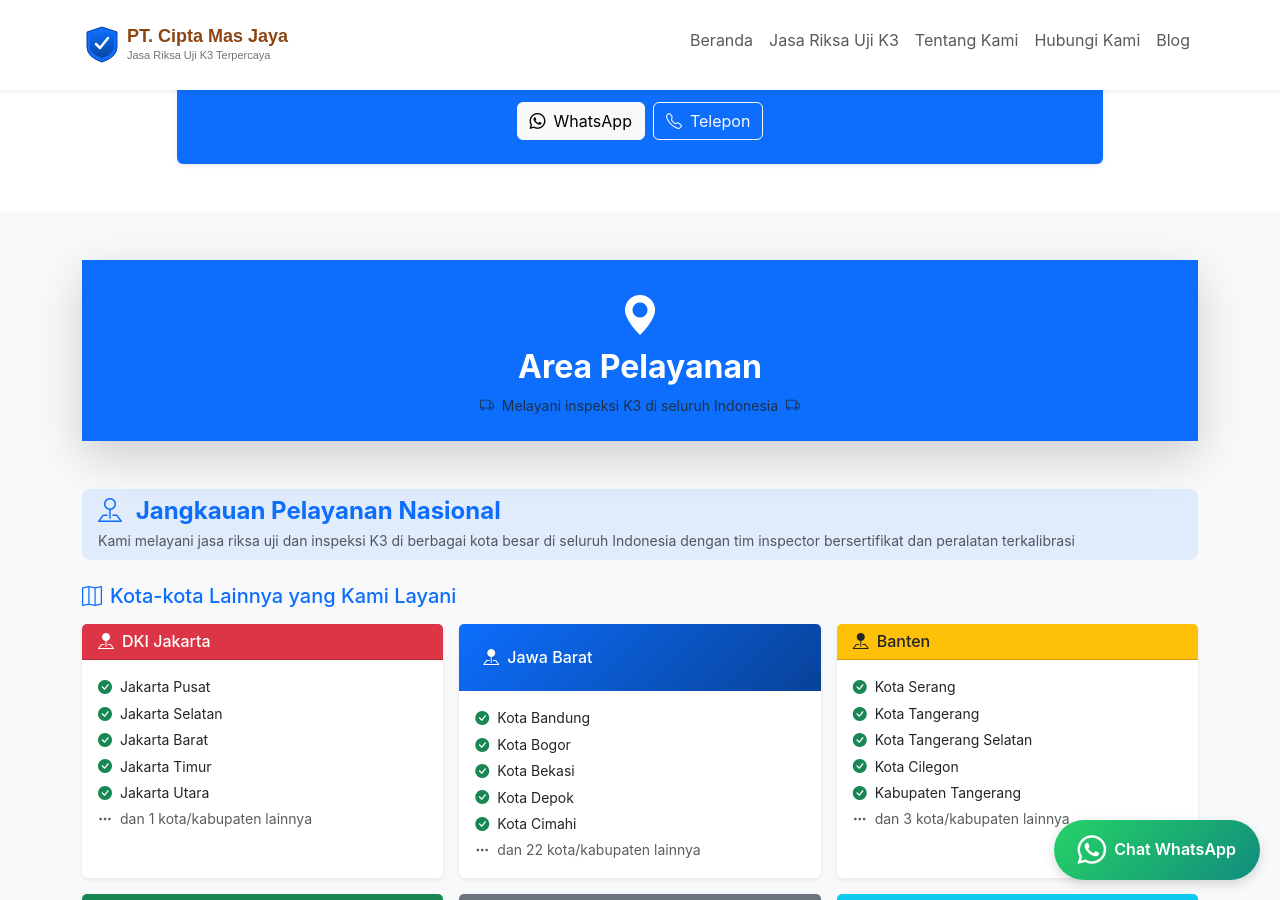
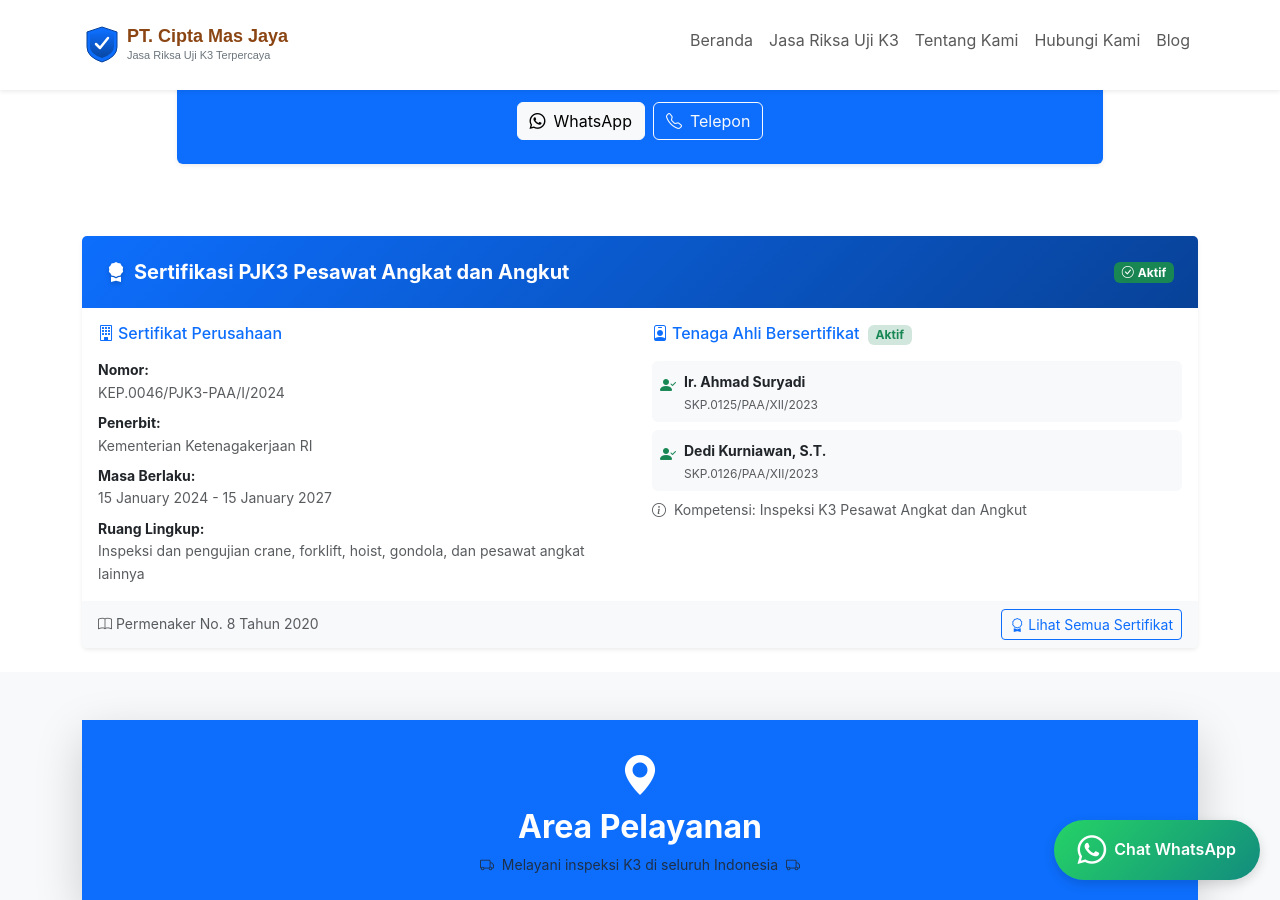
Before and after one commit to ciptamasjaya/cmj.github.io, a Jekyll site: the page built from _services/riksa-uji-pesawat-angkat-angkut/riksa-uji-forklift/riksa-uji-forklift.md, in a window 1280 px wide and 900 px high, scrolled down 7777 px. Built offline with Jekyll 4.4.1, drawn with Linux system fonts in a browser that asks for light colours.

Commit message:
Add Certification schema and block for PJK3 credentials
   - Add certifications.yml with 6 service categories
   - Add schema--certifications.html (Certification + EducationalOccupationalCredential)
   - Add block--certifications.html with full/single mode support
   - Full mode: displays all 6 categories (for About page)
   - Single mode: displays by certification_category (for Service page)
   - Add certification_category to forklift service frontmatter

```diff
--- /dev/null
+++ b/_data/certifications.yml
@@ -0,0 +1,162 @@
+# Certifications Data for PT. Cipta Mas Jaya
+# Data sertifikat PJK3 perusahaan dan tenaga ahli per kategori layanan
+#
+# Schema: Certification (company) + EducationalOccupationalCredential (expert)
+# Reference: https://schema.org/Certification
+
+certifications:
+  - category_id: "pesawat-uap"
+    category_name: "Pesawat Uap dan Bejana Tekan"
+    category_slug: "pesawat-uap"
+    regulation: "Permenaker No. 37 Tahun 2016"
+    company:
+      name: "Sertifikat PJK3 Pesawat Uap dan Bejana Tekan"
+      number: "KEP.0045/PJK3-PUBT/I/2024"
+      issued_by: "Kementerian Ketenagakerjaan RI"
+      valid_from: "2024-01-15"
+      expires: "2027-01-15"
+      status: "active"
+      logo: "/assets/images/certifications/pjk3-pesawat-uap.png"
+      scope: "Inspeksi dan pengujian boiler, pressure vessel, autoclave, dan bejana tekan lainnya"
+    expert:
+      name: "SKP Ahli K3 Pesawat Uap dan Bejana Tekan"
+      holders:
+        - name: "Ir. Budi Santoso, M.T."
+          number: "SKP.0123/PUBT/XII/2023"
+        - name: "Agus Wijaya, S.T."
+          number: "SKP.0124/PUBT/XII/2023"
+      issued_by: "Kementerian Ketenagakerjaan RI"
+      valid_from: "2023-12-01"
+      expires: "2026-12-01"
+      status: "active"
+      competency: "Inspeksi K3 Pesawat Uap dan Bejana Tekan"
+
+  - category_id: "pesawat-angkat"
+    category_name: "Pesawat Angkat dan Angkut"
+    category_slug: "riksa-uji-pesawat-angkat-angkut"
+    regulation: "Permenaker No. 8 Tahun 2020"
+    company:
+      name: "Sertifikat PJK3 Pesawat Angkat dan Angkut"
+      number: "KEP.0046/PJK3-PAA/I/2024"
+      issued_by: "Kementerian Ketenagakerjaan RI"
+      valid_from: "2024-01-15"
+      expires: "2027-01-15"
+      status: "active"
+      logo: "/assets/images/certifications/pjk3-pesawat-angkat.png"
+      scope: "Inspeksi dan pengujian crane, forklift, hoist, gondola, dan pesawat angkat lainnya"
+    expert:
+      name: "SKP Ahli K3 Pesawat Angkat dan Angkut"
+      holders:
+        - name: "Ir. Ahmad Suryadi"
+          number: "SKP.0125/PAA/XII/2023"
+        - name: "Dedi Kurniawan, S.T."
+          number: "SKP.0126/PAA/XII/2023"
+      issued_by: "Kementerian Ketenagakerjaan RI"
+      valid_from: "2023-12-01"
+      expires: "2026-12-01"
+      status: "active"
+      competency: "Inspeksi K3 Pesawat Angkat dan Angkut"
+
+  - category_id: "pesawat-tenaga"
+    category_name: "Pesawat Tenaga dan Produksi"
+    category_slug: "pesawat-tenaga"
+    regulation: "Permenaker No. 38 Tahun 2016"
+    company:
+      name: "Sertifikat PJK3 Pesawat Tenaga dan Produksi"
+      number: "KEP.0047/PJK3-PTP/I/2024"
+      issued_by: "Kementerian Ketenagakerjaan RI"
+      valid_from: "2024-01-15"
+      expires: "2027-01-15"
+      status: "active"
+      logo: "/assets/images/certifications/pjk3-pesawat-tenaga.png"
+      scope: "Inspeksi dan pengujian mesin produksi, generator, kompresor, dan pesawat tenaga lainnya"
+    expert:
+      name: "SKP Ahli K3 Pesawat Tenaga dan Produksi"
+      holders:
+        - name: "Hendra Pratama, S.T., M.Eng."
+          number: "SKP.0127/PTP/XII/2023"
+        - name: "Rudi Hermawan, S.T."
+          number: "SKP.0128/PTP/XII/2023"
+      issued_by: "Kementerian Ketenagakerjaan RI"
+      valid_from: "2023-12-01"
+      expires: "2026-12-01"
+      status: "active"
+      competency: "Inspeksi K3 Pesawat Tenaga dan Produksi"
+
+  - category_id: "elevator-eskalator"
+    category_name: "Elevator dan Eskalator"
+    category_slug: "elevator-eskalator"
+    regulation: "Permenaker No. 6 Tahun 2017"
+    company:
+      name: "Sertifikat PJK3 Elevator dan Eskalator"
+      number: "KEP.0048/PJK3-EE/I/2024"
+      issued_by: "Kementerian Ketenagakerjaan RI"
+      valid_from: "2024-01-15"
+      expires: "2027-01-15"
+      status: "active"
+      logo: "/assets/images/certifications/pjk3-elevator.png"
+      scope: "Inspeksi dan pengujian lift penumpang, lift barang, eskalator, dan moving walk"
+    expert:
+      name: "SKP Ahli K3 Elevator dan Eskalator"
+      holders:
+        - name: "Ir. Faisal Rahman"
+          number: "SKP.0129/EE/XII/2023"
+        - name: "Bambang Sutrisno, S.T."
+          number: "SKP.0130/EE/XII/2023"
+      issued_by: "Kementerian Ketenagakerjaan RI"
+      valid_from: "2023-12-01"
+      expires: "2026-12-01"
+      status: "active"
+      competency: "Inspeksi K3 Elevator dan Eskalator"
+
+  - category_id: "instalasi-listrik-petir"
+    category_name: "Instalasi Listrik dan Penyalur Petir"
+    category_slug: "instalasi-listrik-petir"
+    regulation: "Permenaker No. 12 Tahun 2015"
+    company:
+      name: "Sertifikat PJK3 Instalasi Listrik dan Penyalur Petir"
+      number: "KEP.0049/PJK3-ILP/I/2024"
+      issued_by: "Kementerian Ketenagakerjaan RI"
+      valid_from: "2024-01-15"
+      expires: "2027-01-15"
+      status: "active"
+      logo: "/assets/images/certifications/pjk3-listrik.png"
+      scope: "Inspeksi dan pengujian instalasi listrik, panel, trafo, grounding, dan penangkal petir"
+    expert:
+      name: "SKP Ahli K3 Listrik"
+      holders:
+        - name: "Ir. Joko Widodo, M.T."
+          number: "SKP.0131/ILP/XII/2023"
+        - name: "Eko Prasetyo, S.T."
+          number: "SKP.0132/ILP/XII/2023"
+      issued_by: "Kementerian Ketenagakerjaan RI"
+      valid_from: "2023-12-01"
+      expires: "2026-12-01"
+      status: "active"
+      competency: "Inspeksi K3 Instalasi Listrik dan Penyalur Petir"
+
+  - category_id: "proteksi-kebakaran"
+    category_name: "Proteksi Kebakaran"
+    category_slug: "proteksi-kebakaran"
+    regulation: "Permenaker No. 4 Tahun 1980"
+    company:
+      name: "Sertifikat PJK3 Proteksi Kebakaran"
+      number: "KEP.0050/PJK3-PK/I/2024"
+      issued_by: "Kementerian Ketenagakerjaan RI"
+      valid_from: "2024-01-15"
+      expires: "2027-01-15"
+      status: "active"
+      logo: "/assets/images/certifications/pjk3-kebakaran.png"
+      scope: "Inspeksi dan pengujian APAR, hydrant, sprinkler, fire alarm, dan sistem proteksi kebakaran"
+    expert:
+      name: "SKP Ahli K3 Proteksi Kebakaran"
+      holders:
+        - name: "Ir. Slamet Riyadi"
+          number: "SKP.0133/PK/XII/2023"
+        - name: "Wahyu Nugroho, S.T."
+          number: "SKP.0134/PK/XII/2023"
+      issued_by: "Kementerian Ketenagakerjaan RI"
+      valid_from: "2023-12-01"
+      expires: "2026-12-01"
+      status: "active"
+      competency: "Inspeksi K3 Proteksi Kebakaran"
--- /dev/null
+++ b/_includes/reusable/block--certifications.html
@@ -0,0 +1,289 @@
+{% comment %}
+============================================================================
+Block: Certifications (Sertifikasi PJK3)
+============================================================================
+
+@file        block--certifications.html
+@path        _includes/reusable/block--certifications.html
+@type        Block (reusable)
+@description Displays PJK3 company and expert certifications
+@author      arisciwek
+@created     2025-11-26
+
+Features:
+- H2 heading with icon
+- Card-based layout for each certification category
+- Shows company certificate and expert certificates
+- Status badge (active/expired)
+- Responsive grid layout
+- Supports full mode (all categories) and single mode (by category)
+
+Data Source:
+- site.data.certifications
+
+Usage:
+------
+Full mode (About page - show all categories):
+{% include reusable/block--certifications.html %}
+{% include reusable/block--certifications.html mode="full" %}
+
+Single mode (Service page - show by category):
+{% include reusable/block--certifications.html mode="single" category="pesawat-angkat" %}
+
+Parameters:
+- mode: "full" (default) or "single"
+- category: category_id to filter (required for single mode)
+- show_experts: true/false (default: true)
+- limit: number of categories to show in full mode (default: all)
+
+============================================================================
+{% endcomment %}
+
+{% assign mode = include.mode | default: "full" %}
+{% assign show_experts = include.show_experts | default: true %}
+{% assign cert_limit = include.limit | default: 100 %}
+{% assign filter_category = include.category %}
+
+{% comment %} Get certifications based on mode {% endcomment %}
+{% if mode == "single" and filter_category %}
+  {% assign filtered_certs = site.data.certifications.certifications | where: "category_id", filter_category %}
+{% else %}
+  {% assign filtered_certs = site.data.certifications.certifications %}
+{% endif %}
+
+{% if filtered_certs.size > 0 %}
+
+{% comment %} ==================== SINGLE MODE (Service Page) ==================== {% endcomment %}
+{% if mode == "single" %}
+{% assign cert = filtered_certs | first %}
+{% assign today = 'now' | date: '%Y-%m-%d' %}
+{% assign is_company_active = true %}
+{% assign is_expert_active = true %}
+{% if cert.company.expires < today %}{% assign is_company_active = false %}{% endif %}
+{% if cert.expert.expires < today %}{% assign is_expert_active = false %}{% endif %}
+
+<section id="sertifikasi" class="py-4">
+  <div class="container">
+    <div class="card border-0 shadow-sm">
+      <!-- Card Header -->
+      <div class="card-header bg-primary text-white">
+        <div class="d-flex align-items-center justify-content-between">
+          <h3 class="h5 mb-0 fw-bold">
+            <i class="bi bi-award-fill me-2"></i>Sertifikasi PJK3 {{ cert.category_name }}
+          </h3>
+          {% if is_company_active %}
+          <span class="badge bg-success"><i class="bi bi-check-circle me-1"></i>Aktif</span>
+          {% else %}
+          <span class="badge bg-danger"><i class="bi bi-x-circle me-1"></i>Expired</span>
+          {% endif %}
+        </div>
+      </div>
+
+      <div class="card-body">
+        <div class="row">
+          <!-- Company Certificate -->
+          <div class="col-md-6 mb-3 mb-md-0">
+            <h4 class="h6 text-primary mb-3">
+              <i class="bi bi-building me-1"></i>Sertifikat Perusahaan
+            </h4>
+            <ul class="list-unstyled small mb-0">
+              <li class="mb-2">
+                <strong>Nomor:</strong><br>
+                <span class="text-muted">{{ cert.company.number }}</span>
+              </li>
+              <li class="mb-2">
+                <strong>Penerbit:</strong><br>
+                <span class="text-muted">{{ cert.company.issued_by }}</span>
+              </li>
+              <li class="mb-2">
+                <strong>Masa Berlaku:</strong><br>
+                <span class="text-muted">{{ cert.company.valid_from | date: "%d %B %Y" }} - {{ cert.company.expires | date: "%d %B %Y" }}</span>
+              </li>
+              <li class="mb-0">
+                <strong>Ruang Lingkup:</strong><br>
+                <span class="text-muted">{{ cert.company.scope }}</span>
+              </li>
+            </ul>
+          </div>
+
+          <!-- Expert Certificates -->
+          {% if show_experts %}
+          <div class="col-md-6">
+            <h4 class="h6 text-primary mb-3">
+              <i class="bi bi-person-badge me-1"></i>Tenaga Ahli Bersertifikat
+              {% if is_expert_active %}
+              <span class="badge bg-success-subtle text-success ms-1">Aktif</span>
+              {% else %}
+              <span class="badge bg-danger-subtle text-danger ms-1">Expired</span>
+              {% endif %}
+            </h4>
+            <div class="row g-2">
+              {% for holder in cert.expert.holders %}
+              <div class="col-12">
+                <div class="bg-light rounded p-2">
+                  <div class="d-flex align-items-start">
+                    <i class="bi bi-person-check-fill text-success me-2 mt-1"></i>
+                    <div>
+                      <strong class="small">{{ holder.name }}</strong>
+                      <span class="d-block text-muted" style="font-size: 0.75em;">{{ holder.number }}</span>
+                    </div>
+                  </div>
+                </div>
+              </div>
+              {% endfor %}
+            </div>
+            <p class="small text-muted mt-2 mb-0">
+              <i class="bi bi-info-circle me-1"></i>
+              Kompetensi: {{ cert.expert.competency }}
+            </p>
+          </div>
+          {% endif %}
+        </div>
+      </div>
+
+      <!-- Card Footer -->
+      <div class="card-footer bg-light border-0">
+        <div class="d-flex align-items-center justify-content-between">
+          <small class="text-muted">
+            <i class="bi bi-book me-1"></i>{{ cert.regulation }}
+          </small>
+          <a href="{{ site.baseurl }}/about/#sertifikasi" class="btn btn-sm btn-outline-primary">
+            <i class="bi bi-award me-1"></i>Lihat Semua Sertifikat
+          </a>
+        </div>
+      </div>
+    </div>
+  </div>
+</section>
+
+{% comment %} ==================== FULL MODE (About Page) ==================== {% endcomment %}
+{% else %}
+
+<section id="sertifikasi" class="py-5 bg-light">
+  <div class="container">
+    <!-- Header Section -->
+    <div class="text-center mb-5">
+      <div class="card border-0 shadow-lg">
+        <div class="card-body text-white text-center py-4 px-3 bg-primary">
+          <i class="bi bi-award-fill mb-2 fs-1"></i>
+          <h2 class="h2 mb-0 fw-bold text-white">Sertifikasi PJK3 Resmi</h2>
+          <p class="mb-0 mt-2 small" style="opacity: 0.85;">
+            <i class="bi bi-shield-check me-1"></i>
+            Terdaftar dan Diakui Kementerian Ketenagakerjaan RI
+            <i class="bi bi-shield-check ms-1"></i>
+          </p>
+        </div>
+      </div>
+    </div>
+
+    <!-- Intro -->
+    <div class="mb-4">
+      <div class="d-flex align-items-center mb-3">
+        <div class="bg-primary bg-opacity-10 px-3 py-2 rounded-3 flex-grow-1">
+          <h3 class="h4 mb-0 text-primary fw-bold">
+            <i class="bi bi-patch-check-fill text-primary me-2"></i>
+            Sertifikat Perusahaan & Tenaga Ahli
+          </h3>
+          <p class="small text-muted mb-0 mt-1">PT. Cipta Mas Jaya memiliki sertifikat PJK3 untuk {{ site.data.certifications.certifications.size }} bidang layanan K3</p>
+        </div>
+      </div>
+    </div>
+
+    <!-- Certification Cards -->
+    <div class="row g-4">
+      {% for cert in filtered_certs limit: cert_limit %}
+      {% assign today = 'now' | date: '%Y-%m-%d' %}
+      {% assign is_company_active = true %}
+      {% assign is_expert_active = true %}
+      {% if cert.company.expires < today %}{% assign is_company_active = false %}{% endif %}
+      {% if cert.expert.expires < today %}{% assign is_expert_active = false %}{% endif %}
+
+      <div class="col-md-6 col-lg-4">
+        <div class="card border-0 shadow-sm h-100">
+          <!-- Card Header -->
+          <div class="card-header bg-primary text-white">
+            <div class="d-flex align-items-center justify-content-between">
+              <h4 class="h6 mb-0 fw-bold">
+                <i class="bi bi-folder-fill me-2"></i>{{ cert.category_name }}
+              </h4>
+              {% if is_company_active %}
+              <span class="badge bg-success"><i class="bi bi-check-circle me-1"></i>Aktif</span>
+              {% else %}
+              <span class="badge bg-danger"><i class="bi bi-x-circle me-1"></i>Expired</span>
+              {% endif %}
+            </div>
+          </div>
+
+          <div class="card-body">
+            <!-- Company Certificate -->
+            <div class="mb-3 pb-3 border-bottom">
+              <h5 class="h6 text-primary mb-2">
+                <i class="bi bi-building me-1"></i>Sertifikat Perusahaan
+              </h5>
+              <ul class="list-unstyled small mb-0">
+                <li class="mb-1">
+                  <strong>No:</strong> {{ cert.company.number }}
+                </li>
+                <li class="mb-1">
+                  <strong>Penerbit:</strong> {{ cert.company.issued_by }}
+                </li>
+                <li class="mb-1">
+                  <strong>Berlaku:</strong> {{ cert.company.valid_from | date: "%d/%m/%Y" }} - {{ cert.company.expires | date: "%d/%m/%Y" }}
+                </li>
+              </ul>
+            </div>
+
+            <!-- Expert Certificates -->
+            {% if show_experts %}
+            <div>
+              <h5 class="h6 text-primary mb-2">
+                <i class="bi bi-person-badge me-1"></i>Tenaga Ahli Bersertifikat
+                {% if is_expert_active %}
+                <span class="badge bg-success-subtle text-success ms-1">Aktif</span>
+                {% else %}
+                <span class="badge bg-danger-subtle text-danger ms-1">Expired</span>
+                {% endif %}
+              </h5>
+              <ul class="list-unstyled small mb-0">
+                {% for holder in cert.expert.holders %}
+                <li class="mb-1">
+                  <i class="bi bi-person-check-fill text-success me-1"></i>
+                  {{ holder.name }}
+                  <span class="text-muted d-block ms-3" style="font-size: 0.8em;">{{ holder.number }}</span>
+                </li>
+                {% endfor %}
+              </ul>
+            </div>
+            {% endif %}
+          </div>
+
+          <!-- Card Footer -->
+          <div class="card-footer bg-light border-0">
+            <small class="text-muted">
+              <i class="bi bi-book me-1"></i>{{ cert.regulation }}
+            </small>
+          </div>
+        </div>
+      </div>
+      {% endfor %}
+    </div>
+
+    <!-- Summary -->
+    <div class="mt-4">
+      <div class="card border-0 shadow-sm bg-primary text-white">
+        <div class="card-body py-3">
+          <div class="d-flex align-items-center">
+            <i class="bi bi-info-circle-fill fs-3 me-3"></i>
+            <div>
+              <p class="mb-1 fw-bold">Mengapa Memilih PJK3 Bersertifikat?</p>
+              <p class="mb-0 small">Sertifikat riksa uji yang diterbitkan oleh PJK3 bersertifikat diakui secara resmi oleh Kemnaker RI dan memenuhi persyaratan kepatuhan K3 perusahaan Anda.</p>
+            </div>
+          </div>
+        </div>
+      </div>
+    </div>
+  </div>
+</section>
+
+{% endif %}
+{% endif %}
--- /dev/null
+++ b/_includes/schema/schema--certifications.html
@@ -0,0 +1,87 @@
+{% comment %}
+============================================================================
+Schema: Certifications (schema--certifications.html)
+============================================================================
+
+@file        schema--certifications.html
+@path        _includes/schema/schema--certifications.html
+@type        Schema (Certification + EducationalOccupationalCredential)
+@description Schema markup for PJK3 company and expert certifications
+@author      arisciwek
+@created     2025-11-26
+
+Data Source:
+------------
+Data from _data/certifications.yml
+
+Schema Types:
+-------------
+- Certification: For company PJK3 certificates (issued by Kemnaker)
+- EducationalOccupationalCredential: For expert SKP certificates
+
+Usage:
+------
+{% include schema/schema--certifications.html %}
+
+Reference:
+----------
+https://schema.org/Certification
+https://schema.org/EducationalOccupationalCredential
+
+============================================================================
+{% endcomment %}
+
+{% if site.data.certifications.certifications.size > 0 %}
+<script type="application/ld+json">
+{
+  "@context": "https://schema.org",
+  "@graph": [
+    {%- for cert in site.data.certifications.certifications -%}
+    {
+      "@type": "Certification",
+      "@id": "{{ site.url }}{{ site.baseurl }}/#certification-{{ cert.category_id }}",
+      "name": "{{ cert.company.name | escape }}",
+      "description": "{{ cert.company.scope | escape }}",
+      "certificationIdentification": "{{ cert.company.number }}",
+      "certificationStatus": "https://schema.org/CertificationActive",
+      "about": {
+        "@id": "{{ site.url }}{{ site.baseurl }}/#localbusiness"
+      },
+      "issuedBy": {
+        "@type": "GovernmentOrganization",
+        "name": "{{ cert.company.issued_by }}",
+        "url": "https://kemnaker.go.id"
+      },
+      "validFrom": "{{ cert.company.valid_from }}",
+      "expires": "{{ cert.company.expires }}",
+      "validIn": {
+        "@type": "Country",
+        "name": "Indonesia"
+      }{% if cert.company.logo %},
+      "logo": "{{ cert.company.logo | absolute_url }}"{% endif %}
+    },
+    {
+      "@type": "EducationalOccupationalCredential",
+      "@id": "{{ site.url }}{{ site.baseurl }}/#credential-{{ cert.category_id }}",
+      "name": "{{ cert.expert.name | escape }}",
+      "description": "Sertifikat kompetensi {{ cert.expert.competency | escape }}",
+      "credentialCategory": "Professional Certification",
+      "competencyRequired": "{{ cert.expert.competency | escape }}",
+      "recognizedBy": {
+        "@type": "GovernmentOrganization",
+        "name": "{{ cert.expert.issued_by }}",
+        "url": "https://kemnaker.go.id"
+      },
+      "validFor": "P3Y",
+      "validIn": {
+        "@type": "Country",
+        "name": "Indonesia"
+      },
+      "dateCreated": "{{ cert.expert.valid_from }}",
+      "expires": "{{ cert.expert.expires }}"
+    }{% unless forloop.last %},{% endunless %}
+    {%- endfor -%}
+  ]
+}
+</script>
+{% endif %}
--- a/_layouts/node--service.html
+++ b/_layouts/node--service.html
@@ -99,6 +99,11 @@ by page--service.html wrapper, NOT in this node template.
 {% include reusable/services/block--faq-riksa-uji.html faq=page.faq_riksa_uji %}
 {% endif %}
 
+<!-- Certifications Section: PJK3 (Single mode - by category) -->
+{% if site.data.certifications.certifications.size > 0 and page.certification_category %}
+{% include reusable/block--certifications.html mode="single" category=page.certification_category %}
+{% endif %}
+
 <!-- Service Area Section -->
 {% if site.data.area_pelayanan.provinsi %}
 {% include reusable/services/block--service-area.html %}
--- a/_layouts/page--service.html
+++ b/_layouts/page--service.html
@@ -95,6 +95,9 @@ Architecture Principle:
   <!-- LocalBusiness Schema (ProfessionalService) -->
   {% include schema/schema--local-business.html %}
 
+  <!-- Certifications Schema (PJK3 Company + Expert Credentials) -->
+  {% include schema/schema--certifications.html %}
+
   <!-- Product Schema (Service as Product + Reviews) -->
   {% include schema/services/schema--service.html %}
 
--- a/_services/riksa-uji-pesawat-angkat-angkut/riksa-uji-forklift/riksa-uji-forklift.md
+++ b/_services/riksa-uji-pesawat-angkat-angkut/riksa-uji-forklift/riksa-uji-forklift.md
@@ -6,6 +6,7 @@ para_1: "Riksa uji forklift merupakan pemeriksaan dan pengujian keselamatan terh
 permalink: /layanan/riksa-uji-pesawat-angkat-angkut/riksa-uji-forklift/riksa-uji-forklift/
 category: "Riksa Uji Pesawat Angkat Angkut"
 sub_category: "Riksa Uji Forklift"
+certification_category: "pesawat-angkat"
 service_type: "Safety Inspection"
 icon: "bi-box-arrow-up"
 image: "/assets/images/services/default-pesawat-angkat-angkut.svg"
```
